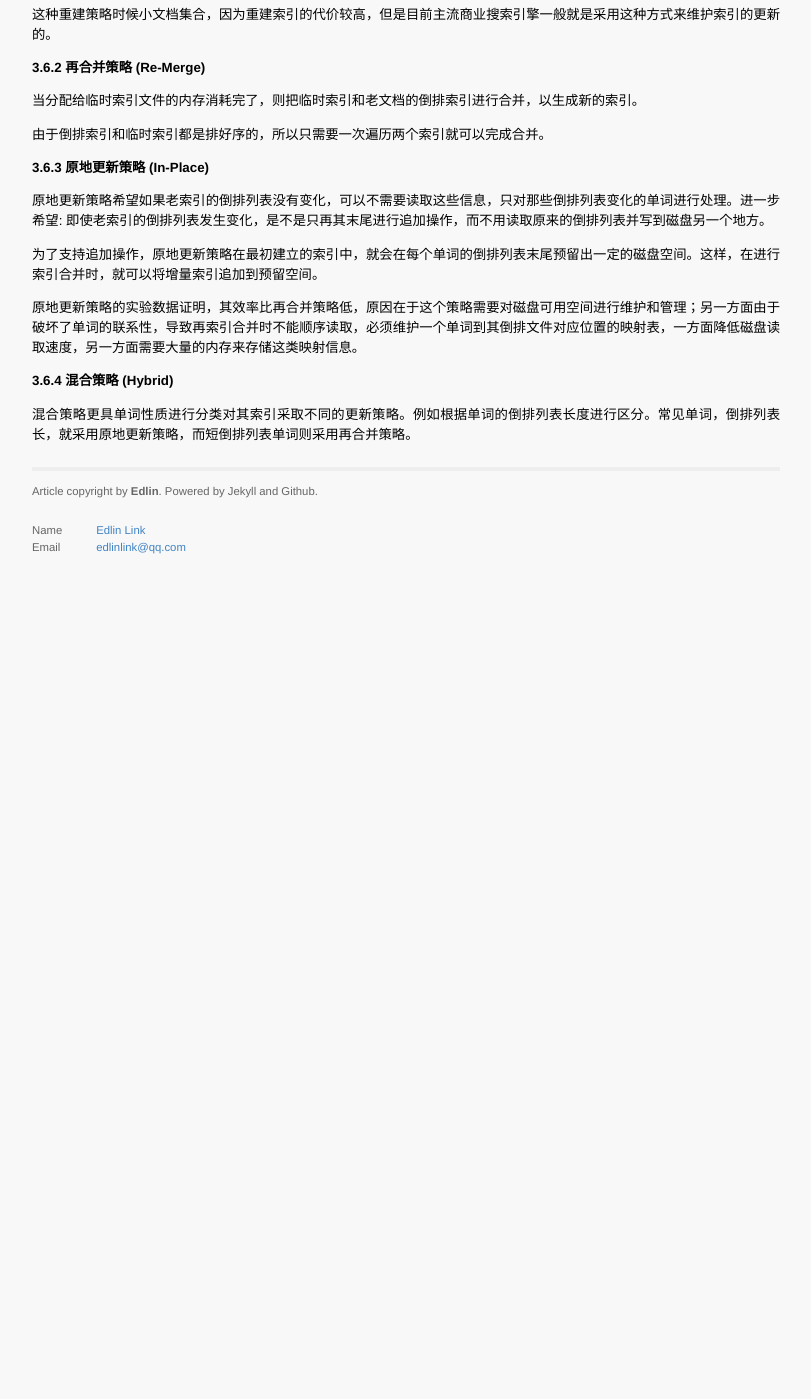
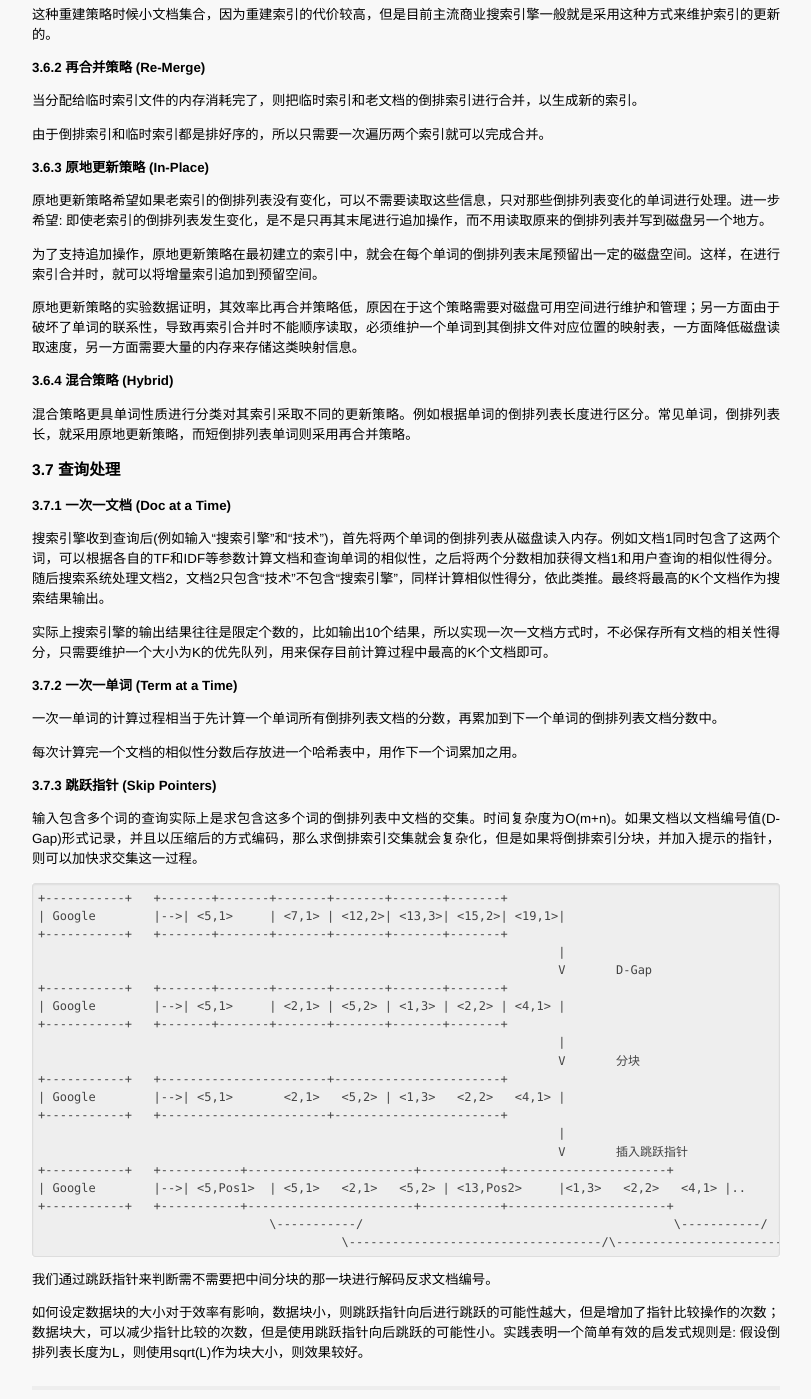
Before and after one commit to EdlinLink/edlinlink.github.io, a Jekyll site: the page built from _posts/2015-03-24-SearchEngine.md, in a window 1280 px wide and 1400 px high, scrolled down 4502 px. Shown: the whole window, without its empty margins (234-1045 px from the left). Built offline with Jekyll 4.4.1, drawn with Linux system fonts in a browser that asks for light colours; Markdown is read by kramdown in place of the engine named in the settings; comment, search, counter and statistics services are not loaded; before the commit the page ends 5089 px from its top, so only the background shows below that.

Commit message:
Finish 3.7

```diff
--- a/_posts/2015-03-24-SearchEngine.md
+++ b/_posts/2015-03-24-SearchEngine.md
@@ -189,3 +189,46 @@ B树形成了层级查找结构，中间节点用于指出一定顺序范围的
 #### 3.6.4 混合策略 (Hybrid)
 
 混合策略更具单词性质进行分类对其索引采取不同的更新策略。例如根据单词的倒排列表长度进行区分。常见单词，倒排列表长，就采用原地更新策略，而短倒排列表单词则采用再合并策略。
+
+### 3.7 查询处理
+
+#### 3.7.1 一次一文档 (Doc at a Time)
+
+搜索引擎收到查询后(例如输入“搜索引擎”和“技术”)，首先将两个单词的倒排列表从磁盘读入内存。例如文档1同时包含了这两个词，可以根据各自的TF和IDF等参数计算文档和查询单词的相似性，之后将两个分数相加获得文档1和用户查询的相似性得分。随后搜索系统处理文档2，文档2只包含“技术”不包含“搜索引擎”，同样计算相似性得分，依此类推。最终将最高的K个文档作为搜索结果输出。
+
+实际上搜索引擎的输出结果往往是限定个数的，比如输出10个结果，所以实现一次一文档方式时，不必保存所有文档的相关性得分，只需要维护一个大小为K的优先队列，用来保存目前计算过程中最高的K个文档即可。
+
+#### 3.7.2 一次一单词 (Term at a Time)
+
+一次一单词的计算过程相当于先计算一个单词所有倒排列表文档的分数，再累加到下一个单词的倒排列表文档分数中。
+
+每次计算完一个文档的相似性分数后存放进一个哈希表中，用作下一个词累加之用。
+
+#### 3.7.3 跳跃指针 (Skip Pointers)
+
+输入包含多个词的查询实际上是求包含这多个词的倒排列表中文档的交集。时间复杂度为O(m+n)。如果文档以文档编号值(D-Gap)形式记录，并且以压缩后的方式编码，那么求倒排索引交集就会复杂化，但是如果将倒排索引分块，并加入提示的指针，则可以加快求交集这一过程。
+
+	+-----------+	+-------+-------+-------+-------+-------+-------+
+	| Google	|-->| <5,1>	| <7,1>	| <12,2>| <13,3>| <15,2>| <19,1>|
+	+-----------+	+-------+-------+-------+-------+-------+-------+
+										|
+										V	D-Gap
+	+-----------+	+-------+-------+-------+-------+-------+-------+
+	| Google	|-->| <5,1>	| <2,1>	| <5,2> | <1,3> | <2,2> | <4,1> |
+	+-----------+	+-------+-------+-------+-------+-------+-------+
+										|
+										V	分块
+	+-----------+	+-----------------------+-----------------------+
+	| Google	|-->| <5,1>	  <2,1>	  <5,2> | <1,3>   <2,2>   <4,1> |
+	+-----------+	+-----------------------+-----------------------+
+										|
+										V	插入跳跃指针
+	+-----------+	+-----------+-----------------------+-----------+----------------------+
+	| Google	|-->| <5,Pos1>	| <5,1>	  <2,1>	  <5,2> | <13,Pos2>	|<1,3>   <2,2>   <4,1> |..
+	+-----------+	+-----------+-----------------------+-----------+----------------------+
+					\-----------/						\-----------/
+						  \-----------------------------------/\-----------------------------/
+
+我们通过跳跃指针来判断需不需要把中间分块的那一块进行解码反求文档编号。
+
+如何设定数据块的大小对于效率有影响，数据块小，则跳跃指针向后进行跳跃的可能性越大，但是增加了指针比较操作的次数；数据块大，可以减少指针比较的次数，但是使用跳跃指针向后跳跃的可能性小。实践表明一个简单有效的启发式规则是: 假设倒排列表长度为L，则使用sqrt(L)作为块大小，则效果较好。
```
